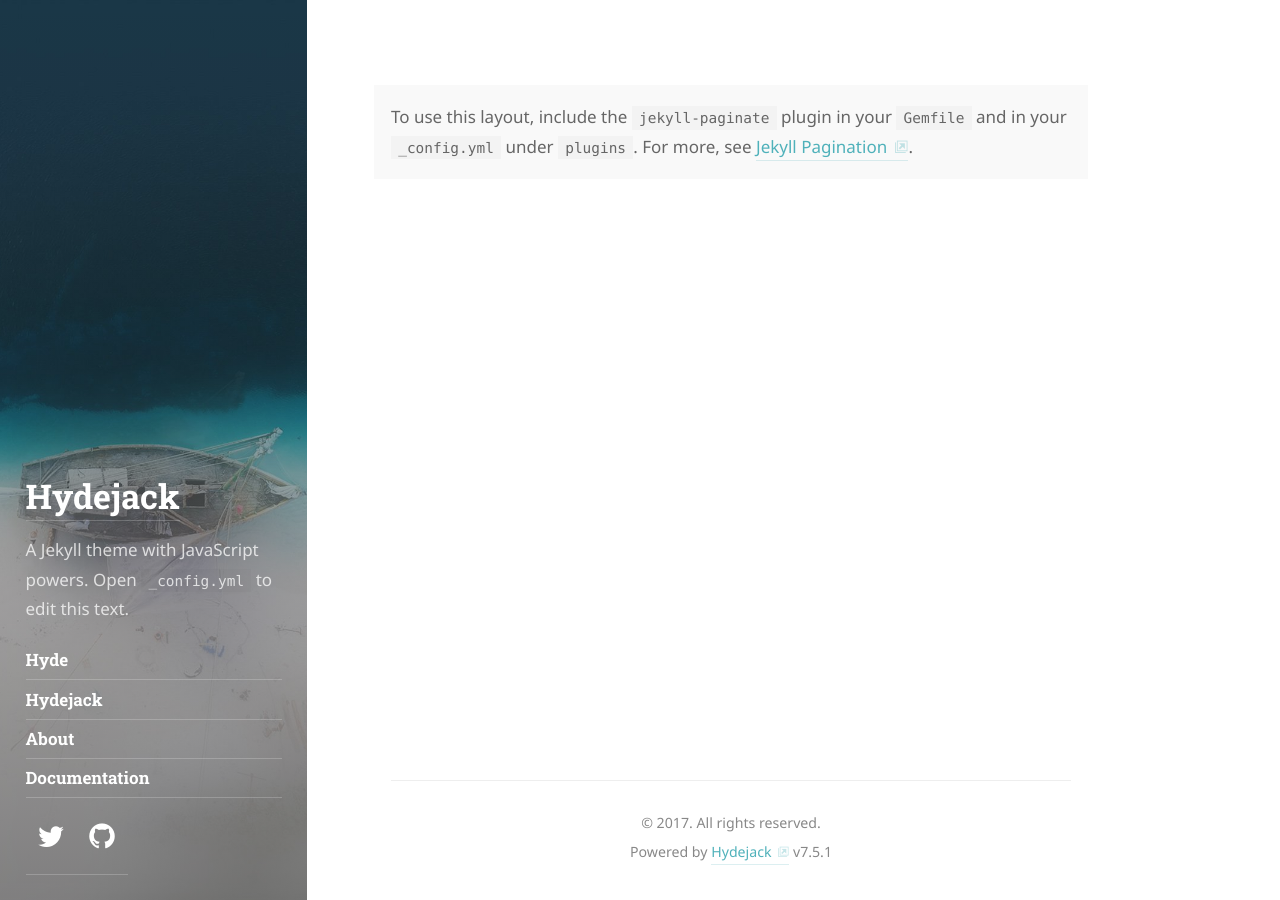
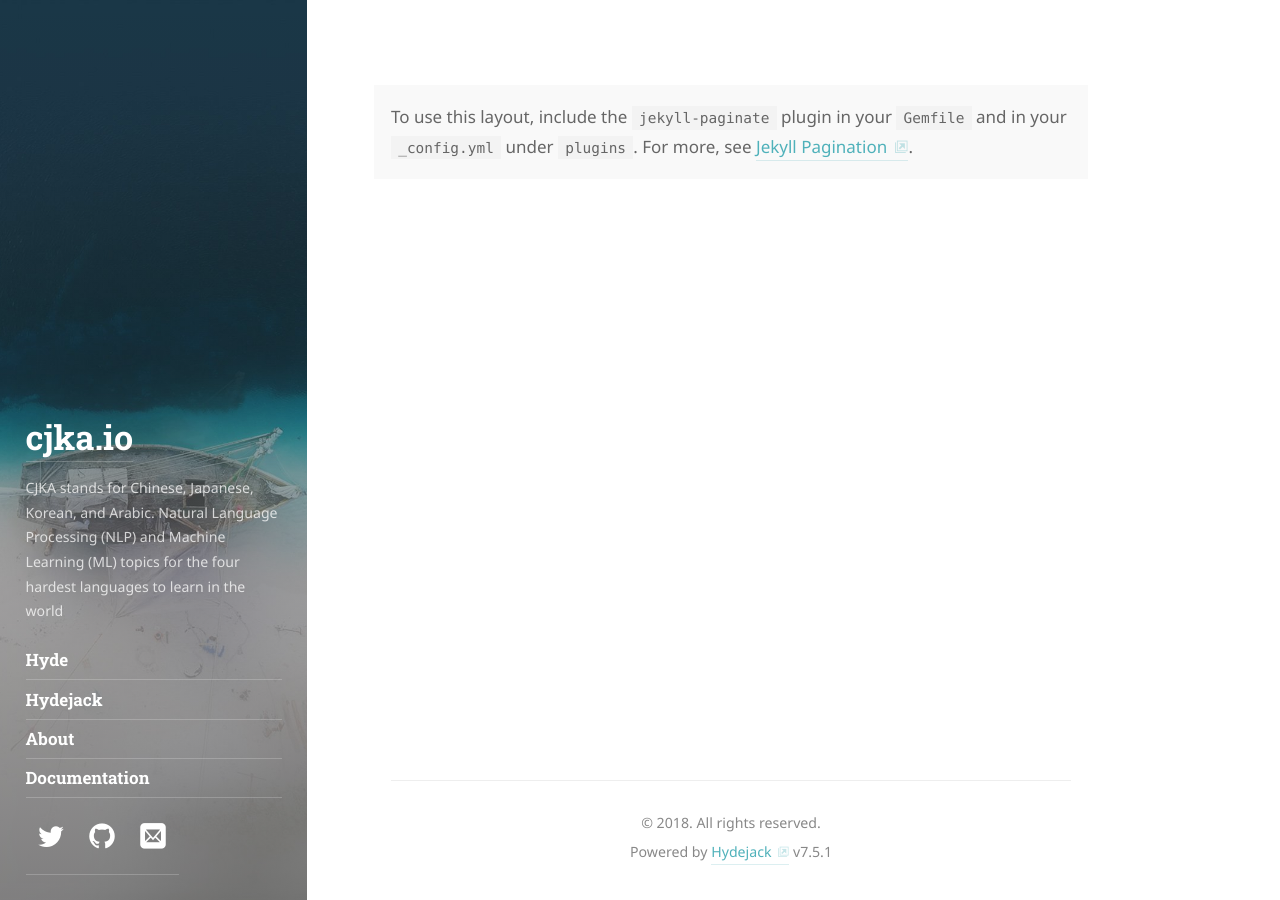
Before and after one commit to mhagiwara/cjka.io, a Jekyll site: the page built from index.html, in a window 1280 px wide. Built offline with Jekyll 4.4.1, drawn with Linux system fonts in a browser that asks for light colours; some web fonts are replaced; the list of posts is cut into pages by our own code.

Commit message:
Edit some metadata

```diff
--- a/Gemfile
+++ b/Gemfile
@@ -8,11 +8,11 @@
 #
 # This will help ensure the proper Jekyll version is running.
 # Happy Jekylling!
-gem "jekyll"
+# gem "jekyll"
 
 # If you want to use GitHub Pages, remove the "gem "jekyll"" above and
 # uncomment the line below. To upgrade, run `bundle update github-pages`.
-# gem "github-pages", group: :jekyll_plugins
+gem "github-pages", group: :jekyll_plugins
 
 # If you have any plugins, put them here!
 group :jekyll_plugins do
--- a/_config.yml
+++ b/_config.yml
@@ -4,7 +4,7 @@
 # IMPORTANT: Set the URL of your site.
 # Set to https://<username>.github.io when hosting on GitHub Pages
 # (unless you are using a custom domain).
-url:                   https://domain.tld
+url:                   http://cjka.io
 
 # IMPORTANT: Set The "base URL" of your site.
 #
@@ -22,7 +22,7 @@
 lang:                  en
 
 # The title of your blog. Used in the sidebar and the browser tab.
-title:                 Hydejack
+title:                 cjka.io
 
 # A short description (~150 chars) of the page used for the meta description tag.
 # Can use markdown, but no more than one paragraph (enforced by `>`)
@@ -33,8 +33,8 @@
 
 # A shorter description for the sidebar.
 tagline:               >
-  A Jekyll theme with JavaScript powers.
-  Open `_config.yml` to edit this text.
+  CJKA stands for Chinese, Japanese, Korean, and Arabic. Natural Language Processing (NLP) and Machine Learning (ML)
+  topics for the four hardest languages to learn in the world
 
 # A list of keywords for your blog
 keywords:              []
@@ -45,13 +45,13 @@
 # This should be the same author as first entry in `_data/authors.yml`.
 # Duplication is necessary due to the `jekyll-feed`, `jekyll-seo-tag` plugin.
 author:
-  name:                <firstname> <lastname>
-  email:               <mail@domain.tld>
+  name:                Masato Hagiwara
+  email:               masato@cjka.io
   # Used by `jekyll-seo-tag`:
   # twitter:             <username>
 
 # This text will appear in a `<small>` tag in the footer of every page.
-copyright:             © 2017. All rights reserved.
+copyright:             © 2018. All rights reserved.
 
 # Add links to the footer.
 # Typically you'll want to link to your impress, cookies or privacy policy, etc.
```
Also changed, not shown: _data/authors.yml (+21 -21 lines), Gemfile.lock.
